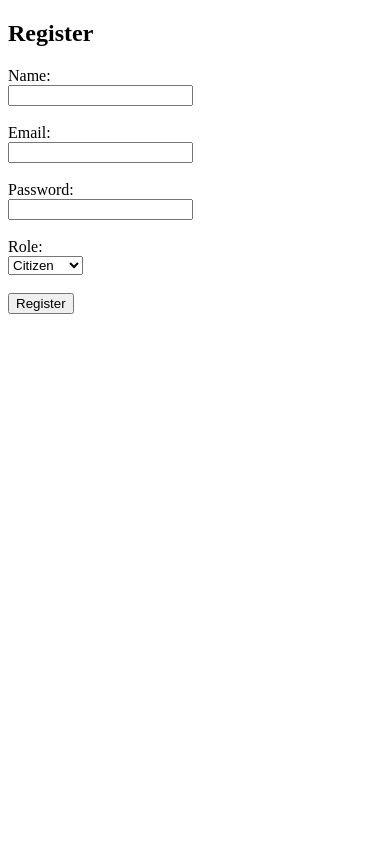
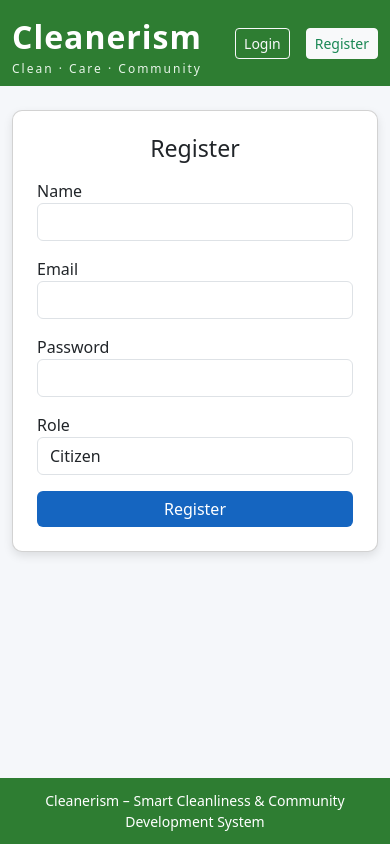
Before and after one commit to itsVasanthk/smart-cleanliness-system, a Flask app: page /register in a window 390 px wide. Run offline with Flask 3, Linux system fonts and the light colour scheme.

Commit message:
Added Cleanerism landing page and updated global theme

```diff
--- a/app/routes/auth_routes.py
+++ b/app/routes/auth_routes.py
@@ -6,7 +6,8 @@ auth_bp = Blueprint('auth', __name__)
 
 @auth_bp.route("/")
 def home():
-    return "Smart Cleanliness System is Running 🚀"
+    return render_template("home.html")
+
 
 @auth_bp.route("/register", methods=["GET", "POST"])
 def register():
@@ -61,7 +62,16 @@ def login():
 
 @auth_bp.route("/citizen")
 def citizen_dashboard():
-    return "Citizen Dashboard"
+    return render_template("citizen_dashboard.html")
+
+@auth_bp.route("/report", methods=["GET", "POST"])
+def report():
+    if request.method == "POST":
+        # later we will save to DB
+        return redirect(url_for('auth.citizen_dashboard'))
+
+    return render_template("report.html")
+
 
 @auth_bp.route("/authority")
 def authority_dashboard():
--- /dev/null
+++ b/app/templates/base.html
@@ -0,0 +1,95 @@
+<!DOCTYPE html>
+<html>
+<head>
+    <title>{{ title if title else "Smart Cleanliness System" }}</title>
+
+    <!-- Bootstrap -->
+    <link href="https://cdn.jsdelivr.net/npm/bootstrap@5.3.2/dist/css/bootstrap.min.css" rel="stylesheet">
+
+    <!-- Custom Theme -->
+    <style>
+        body {
+            background-color: #F5F7FA;
+            color: #333333;
+        }
+        .navbar {
+            background-color: #2E7D32;
+        }
+        .navbar-brand, .nav-link {
+            color: #FFFFFF !important;
+        }
+        .card {
+            border-radius: 10px;
+            box-shadow: 0 4px 10px rgba(0,0,0,0.1);
+        }
+        .btn-primary {
+            background-color: #1565C0;
+            border: none;
+        }
+        .btn-success {
+            background-color: #2E7D32;
+            border: none;
+        }
+        footer {
+    background-color: #2E7D32;
+    color: white;
+    text-align: center;
+    padding: 12px;
+    font-size: 14px;
+}
+.logo-text {
+    font-size: 32px;
+    font-weight: 800;
+    letter-spacing: 1px;
+    color: #FFFFFF !important;
+    text-decoration: none;
+}
+
+.logo-tagline {
+    font-size: 12px;
+    color: #E8F5E9;
+    letter-spacing: 2px;
+    margin-top: -6px;
+}
+
+
+    </style>
+</head>
+
+<body class="d-flex flex-column min-vh-100">
+
+
+<nav class="navbar navbar-expand-lg">
+    <div class="container d-flex justify-content-between align-items-center">
+
+        <!-- Text Logo -->
+        <div class="d-flex flex-column">
+            <a href="/" class="navbar-brand logo-text">Cleanerism</a>
+            <small class="logo-tagline">Clean · Care · Community</small>
+        </div>
+
+        <!-- Right side links -->
+        <div class="d-flex gap-3">
+            <a class="btn btn-outline-light btn-sm" href="/login">Login</a>
+            <a class="btn btn-light btn-sm text-success" href="/register">Register</a>
+        </div>
+
+    </div>
+</nav>
+
+
+
+
+<div class="container mt-4">
+    {% block content %}{% endblock %}
+</div>
+
+<footer class="mt-auto">
+    Cleanerism – Smart Cleanliness & Community Development System
+</footer>
+
+
+
+
+</body>
+</html>
--- a/app/templates/register.html
+++ b/app/templates/register.html
@@ -1,27 +1,39 @@
-<!DOCTYPE html>
-<html>
-<head>
-    <title>User Registration</title>
-</head>
-<body>
-    <h2>Register</h2>
-    <form method="POST">
-        <label>Name:</label><br>
-        <input type="text" name="name" required><br><br>
+{% extends "base.html" %}
+{% block content %}
 
-        <label>Email:</label><br>
-        <input type="email" name="email" required><br><br>
+<div class="row justify-content-center">
+    <div class="col-md-6">
+        <div class="card p-4">
+            <h3 class="text-center mb-3">Register</h3>
 
-        <label>Password:</label><br>
-        <input type="password" name="password" required><br><br>
+            <form method="POST">
+                <div class="mb-3">
+                    <label>Name</label>
+                    <input type="text" name="name" class="form-control" required>
+                </div>
 
-        <label>Role:</label><br>
-        <select name="role">
-            <option value="citizen">Citizen</option>
-            <option value="authority">Authority</option>
-        </select><br><br>
+                <div class="mb-3">
+                    <label>Email</label>
+                    <input type="email" name="email" class="form-control" required>
+                </div>
 
-        <button type="submit">Register</button>
-    </form>
-</body>
-</html>
+                <div class="mb-3">
+                    <label>Password</label>
+                    <input type="password" name="password" class="form-control" required>
+                </div>
+
+                <div class="mb-3">
+                    <label>Role</label>
+                    <select name="role" class="form-control">
+                        <option value="citizen">Citizen</option>
+                        <option value="authority">Authority</option>
+                    </select>
+                </div>
+
+                <button class="btn btn-primary w-100">Register</button>
+            </form>
+        </div>
+    </div>
+</div>
+
+{% endblock %}
```
Also changed, not shown: app/templates/awareness/awareness.html (added, +18 -0 lines), app/templates/citizen_dashboard.html (added, +12 -0 lines), app/templates/home.html (added, +46 -0 lines), app/templates/login.html (+24 -16 lines), app/templates/report.html (added, +32 -0 lines), app/static/images/logo.png (added).
